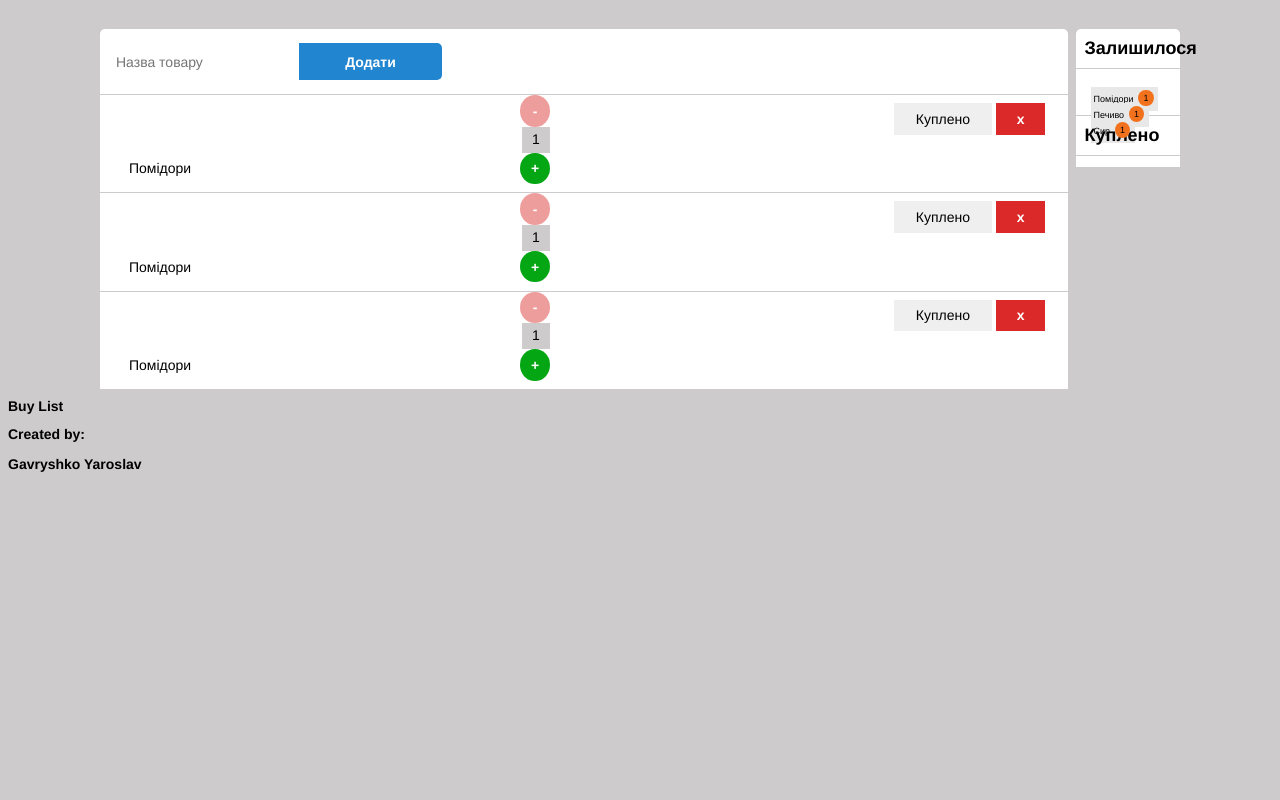
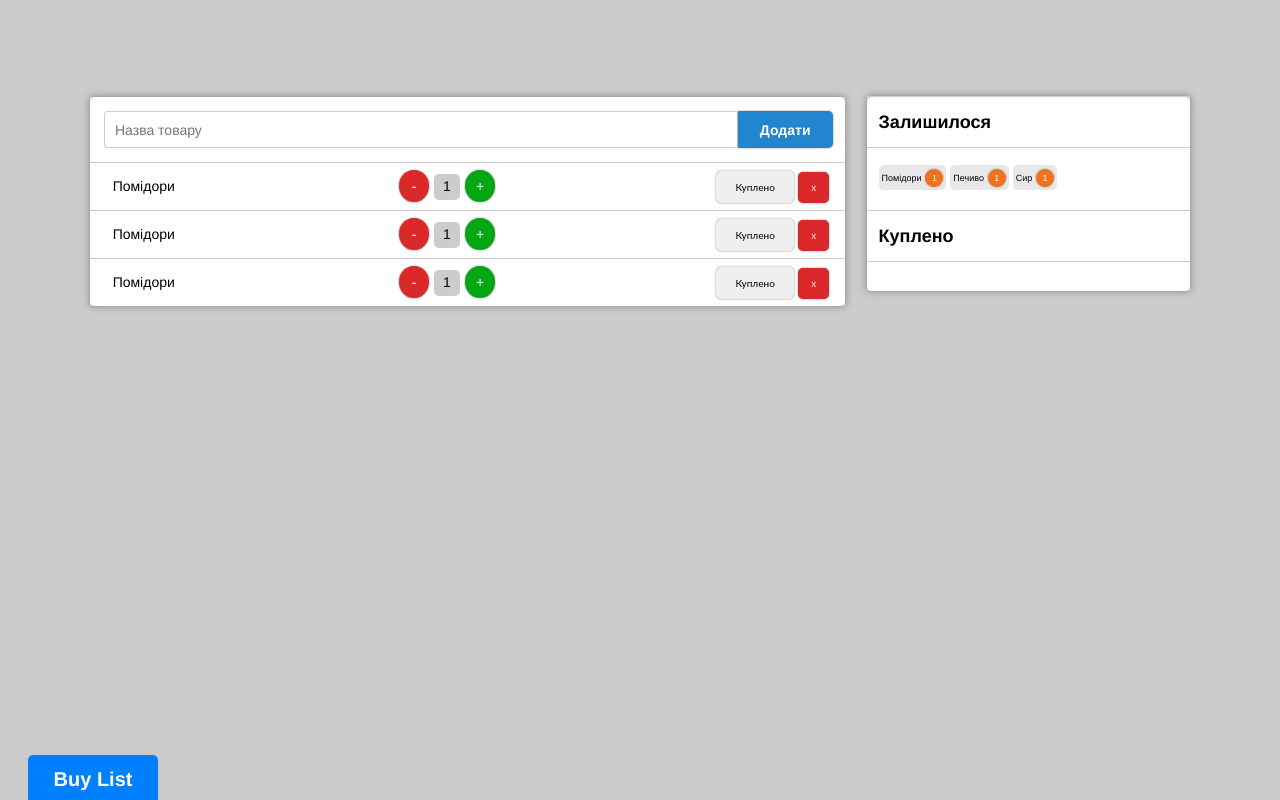
Before and after one commit to slavikgav/NIT, a plain HTML site: page index.html in a window 1280 px wide. Drawn offline with Linux system fonts and the light colour scheme.

Commit message:
Update main.css

```diff
--- a/main.css
+++ b/main.css
@@ -1,189 +1,307 @@
 *{
     font-family: "Helvetica Neue", Helvetica, Arial, sans-serif;
     font-size: 14px;
-    border :0 solid transparent;
 }
 .bl-background {
-    position: relative;
-    padding-top: 20px;
-    margin-top: 5%;
+    padding-top: 7%;
+
+    width: 1100px;
     margin: auto;
     display: flex;
-    max-width: 1080px;
-    min-width: 644px;
 }
 
 body {
     background-color: #cdcbcb;
     height: 100%;
 }
+[class*="button"]{
+    -webkit-user-select: none;
+}
 .bl-left-column{
-    margin: auto;
-    display: inline-block;
-}
-#search-feild {
-    border:1px solid #CCC;
-    width: 90%;
+    margin-top: 1px;
+    height: 30%;
+    width: 70%;
+    box-shadow: 0 0 8px grey;
 }
 
-.search-block {
+.bl-right-column{
+    margin-left: 2%;
+    width: 30%;
+    box-shadow: 0 0 8px grey;
+    margin-bottom: 15%;
+}
+.badge {
+    position: fixed;
+    bottom: -80px;
+    margin-left: 20px;
+    width: 130px;
+    height:125px;
+    background-color: #0080ff;
+    text-align: center;
+  transition: bottom 0.5s, background-color 0.5s;
+}
+.badge *{
+    color: white;
+}
+.badge h1{
+    font-size: 20px;
+}
+.badge h2{
+    margin-top: 20px;
+    margin-bottom: -15px;
+}
+.badge h3{
+    font-size: 18px;
+}
+
+.badge:hover{
+    background-color: #0000ff;
+    bottom:-10px;
+}
+
+@media print{
+    .badge {
+    bottom: -80px !important;
+    background-color: white ;
+    border: 3px solid darkmagenta !important;
+    color: #555 !important;
+    }
+    .badge h1{
+    display: none;
+    }
+}
+@media screen and (max-width: 1200px) {
+    .bl-background {
+        width: 993px;
+    }
+}
+@media screen and (max-width: 992px) {
+    .bl-background {
+        width: 723px;
+    }
+}
+
+@media screen and (max-width: 768px) {
+    .bl-background {
+        width: 600px;
+    }
+}
+
+@media screen and (max-width: 599px) {
+    .bl-background {
+        width: 499px;
+    }
+}
+@media screen and (max-width: 500px) {
+    .bl-background{
+    flex-direction: column;
+    width:430px;
+    }
+    .bl-left-column{
+        width: auto;
+    }
+    .bl-right-column{
+        width: auto;
+    }
+      .bl-right-column{
+        margin-left: 0;
+        margin-top: 5%;
+    }
+
+}
+.bl-left-column #search-field {
+    border:1px solid #CCC;
+    width: 95%;
+    border-radius: 3px;
+    padding-left: 10px;
+}
+
+.bl-left-column .search-block {
     margin-left: 14px;
     display: flex;
 }
 
-.bl-list {
+.bl-left-column .bl-list {
      margin-top: 1px;
      background: white;
-     display: inline-block;
-     width: 100%;
+     display: flex;
 }
 
-.bl-left-column{
-    margin-top: 1px;
-    height: 30%;
-    max-width: 100%;
-    width: 100%;
-    min-width: 435px;
+.bl-left-column .bl-list:last-child{
+    border-radius:  0px 0px 5px 5px;
 }
 
-.head-form {
-    background: white;
-    height: 35%;
+.bl-left-column .head-form {
     padding-top: 14px;
     padding-bottom: 14px;
     border-radius:  5px 5px 0 0;
 }
 
-.bl-product , .bl-count, .bl-buttons{
-    display: inline-block;
+.bl-left-column .bl-product , .bl-count, .bl-buttons{
+   display: inline-block;
 }
-.bl-product {
+.bl-left-column .bl-product {
     padding-top: 15px;
     height: 32px;
-    width: 20%;
+    width: 33%;
     margin-left: 3%;
-    margin-right: 20%;
-}
+ }
 
-.bl-count{
-
-}
-
-.add-button{
-    font-weight: bold;
-    width: 15%;
-    margin-right:3%;
+.bl-left-column .add-button{
+    border:none;
+    color:white;
+    width: 106px;
+    margin-right:12px;
     height: 37px;
-    color: white;
     border-radius: 0px 5px 5px 0px;
     background: #2185D0
 }
 
-.bl-bought{
-     min-width: 298px;
-     width: 30%;
-     vertical-align: top;
-     display: inline-block;
-}
 
-.bl-title-1{
+.bl-right-column .bl-title-1{
     border-radius: 5px 5px 0 0;
 }
 
-.bl-title-1,.bl-title-2,.not-bought-items,.bought-items{
+.bl-right-column .bl-title-1,.bl-title-2,.not-bought-items,.bought-items{
+    box-sizing: border-box;
     margin-top: 1px;
-    background: white;
-    margin-left: 7%;
-    padding-bottom: 10%;
+    padding-top: 7px;
+    padding-bottom: 7px;
+    padding-left: 12px;
+  }
+
+.bl-right-column .not-bought-items{
+    min-height: 62px;
 }
 
-.bl-title-1,.bl-title-2{
-    font-weight: bold;
-    padding: 8%;
+.bl-right-column .bl-title-1,.bl-title-2{
+    height: 50px;
     font-size: 18px;
+    padding-top: 15px;
+}
+.bl-right-column .bought-items{
+    display: block;
+    border-radius:  0px 0px 5px 5px;
+    height: 29px;
 }
 
-
-.bl-buttons{
+.bl-left-column .bl-buttons{
+    text-align: right;
+    width: 29%;
     margin-right: 1%;
     padding-top: 8px;
-    float: right;
-    width: 17%;
 }
 
-.button-buy{
-    width: 60%;
-    min-width: 78px;
+.bl-left-column .button-buy{
+    width: 78px;
+    font-size: .71428571rem;
+    overflow: visible;
+    font-family:  Lato,'Helvetica Neue',Arial,Helvetica,sans-serif;
 }
 
-.button-buy,.button-buy-number{
+.bl-left-column .button-buy,.button-buy-number{
     height: 31.5px;
 }
-.button-buy-number{
+.bl-left-column  .button-buy-number{
     background: #DB2828;
+    color:white;
+    width: 31.5px;
+    font-size: .71428571rem;
+}
+.circle{
+    border :0 solid transparent;
+    color: white;
+    border-radius: 100%;
+    box-shadow: 0 0 2px grey;
+}
+.radius{
+    border :0 solid transparent;
+    border-radius: 5px 5px 5px 5px;
+}
+.bold{
     font-weight: bold;
-    color:white;
-    width: 30%;
-    min-width: 39px;
+}
+.white-bg{
+    background: white;
 }
 
-.bought-items{
-    border: 0px 0px 5px 5px;
+.bl-left-column  .bl-count{
+    margin-top: 7px;
+    display: flex;
+    width: 33%;
+    text-align: center;
 }
-.circle{
- border-radius: 100%;
+.bl-right-column .item {
+    display: inline-block;
+    margin-top: 10px;
+    padding: 3px;
+    background: #E8E8E8;
 }
-.round{
-    border-radius: 5px 5px 5px 5px;
+.bl-right-column .not-bought-item-number{
+    display: inline-block;
+    background: #F2711C;
+    height: 18px;
+    width: 18px;
+    text-align: center;
+    padding-top: 4px;
+}
+button{
+    box-shadow: 0 0 2px grey;
+}
+.bl-right-column .not-bought-item-number,.not-bought-item{
+    font-size: 9px;
+    box-sizing: border-box;
+}
+.item + .item{
+    margin-top: 5px;
 }
 
-.not-bought-item-number{
+[data-tooltip]{
+    position: relative;
+}
+[data-tooltip]:after{
+    content: attr(data-tooltip);
     position: absolute;
-    background: #F2711C;
-    margin-left: -20px;
-    margin-top: 1px;
-    padding: 3px 5px;
+    pointer-events: none;
+    opacity: 0;
+    top:0px;
+    z-index: 2;
+    background-color: #800040;
+    padding: 7px;
+    border-radius: 5px;
+    color: white;
+    font-size: 10px;
+    font-weight: bold;
+    font-family: sans-serif;
+    transition: opacity 0.25s, top 0.5s;
 }
-.not-bought-items{
-    padding-top: 20px;
-    height: 4%;
-    padding-left: 10px;
+[data-tooltip]:hover:after{
+    opacity: 1;
+    display: block;
+    top: -95%;
 }
 
-.not-bought-item-number,.not-bought-item{
-    font-size: 9px;
+.bl-left-column .bl-plus ,.bl-minus,.bl-label{
+    width: 30px;
+    height: 31.5px;
+    display: inline-block;
 }
 
-.not-bought-item{
-    margin-left: 5px;
-    margin-top: 25px;
-    padding-right:25px;
-    padding-left: 3px;
-    padding-top: 7px;
-    padding-bottom: 7px;
-    background: #E8E8E8;
-}
-
-.bl-plus ,.bl-minus{
-    font-weight: bold;
-    color: white;
-    width: 30px;
-    height: 31.5px;
-}
-
-.bl-label {
-    padding: 10px;
-    padding-bottom: 6px;
+.bl-left-column .bl-label {
+    box-sizing: border-box;
     padding-top: 4px;
-    margin-left: 0.142857em;
-    margin-right: 0.142857em;
+    margin-top: 4px;
+    width: 26px;
+    height: 26px;
     background: #cdcbcb;
 }
 
-.bl-minus {
+.bl-left-column .bl-minus{
+    margin-left: 15%;
+    margin-right: 5px;
     background: #DB2828;
-    opacity:.45;
 }
-.bl-plus {
+.bl-left-column .bl-plus {
+    margin-left: 5px;
     background: #04a613;
 }
```
